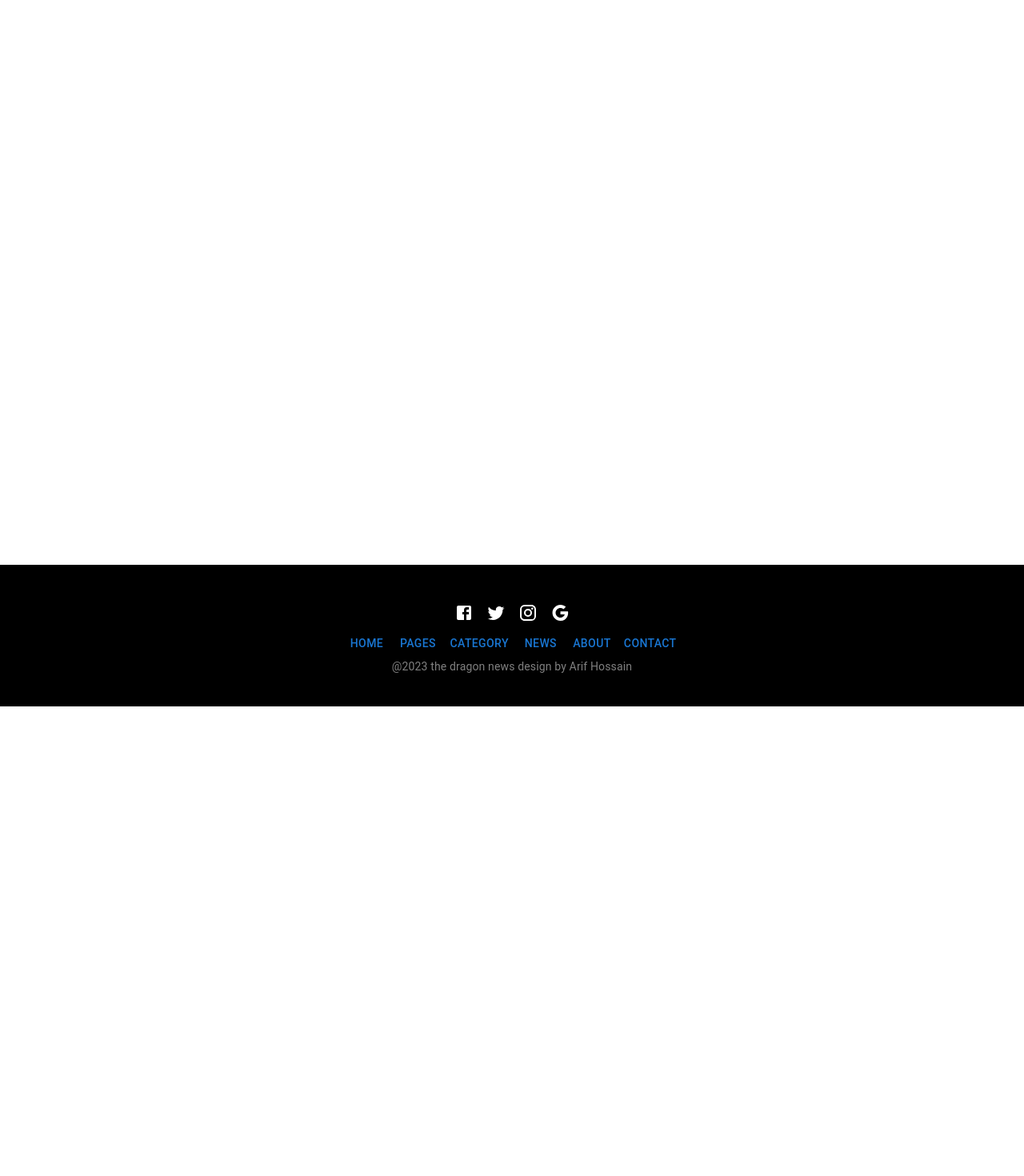
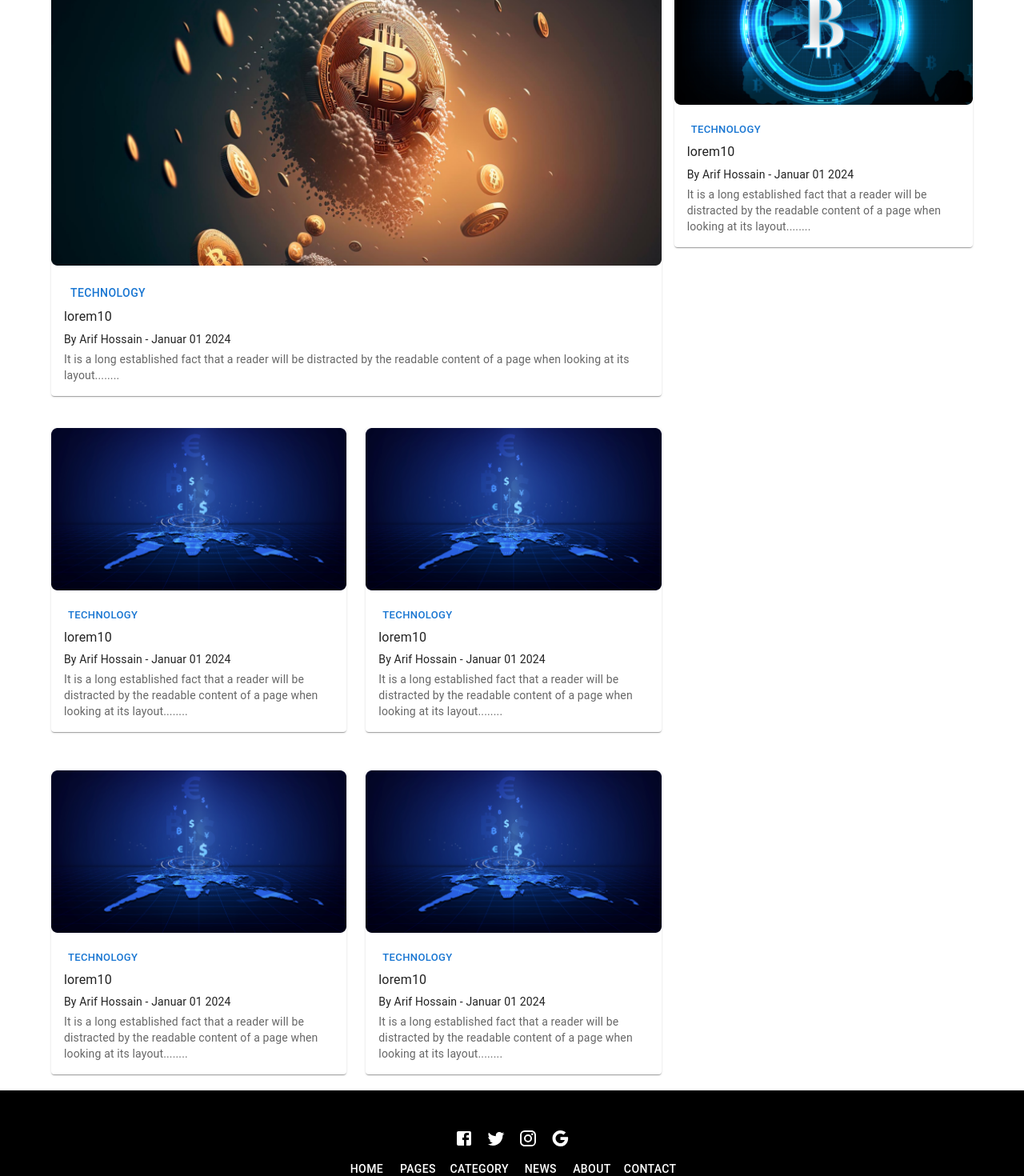
Before and after one commit to saarif23/dragon-new-with-next.js, a Next.js app: page / in a window 1280 px wide. Shown: the part 280-1750 px from the top of the page at 80% size. Before the commit the page ends 1163 px from the top, so only its background shows below. Built offline with nearby package versions, Linux system fonts and the light colour scheme.

Commit message:
get categoris news in categories list news

```diff
--- /dev/null
+++ b/src/app/categories/[categoriesId]/page.js
@@ -0,0 +1,11 @@
+import React from 'react';
+
+const DynamicNewsPage = () => {
+    return (
+        <div>
+            <h1>Dynamic New Page</h1>
+        </div>
+    );
+};
+
+export default DynamicNewsPage;
--- /dev/null
+++ b/src/app/categories/layout.js
@@ -0,0 +1,23 @@
+import CategoryList from '@/components/ui/CategoryList/CategoryList';
+import { Box, Container, Grid } from '@mui/material';
+import React from 'react';
+
+const CategoriesLayout = ({children}) => {
+    return (
+        <Box>
+            <Container>
+                <Grid container spacing={2}>
+                    <Grid item xs={3}>
+                      <CategoryList/>
+                    </Grid>
+                    <Grid item xs={9}>
+                        {children}
+                    </Grid>
+
+                </Grid>
+            </Container>
+        </Box>
+    );
+};
+
+export default CategoriesLayout;
--- a/src/app/page.js
+++ b/src/app/page.js
@@ -1,10 +1,22 @@
+"use client"
+import LatestNews from '@/components/ui/LatestNews';
+import SideBar from '@/components/ui/SideBar';
+import { Box, Grid } from '@mui/material';
 import React from 'react';
 
 const HomePage = () => {
   return (
-    <div>
-  this is home page
-    </div>
+    <Box sx={{ flexGrow: 1 }}>
+    <Grid container spacing={2}>
+      <Grid item xs={8}>
+     <LatestNews/>
+      </Grid>
+      <Grid item xs={4}>
+      <SideBar/>
+      </Grid>
+
+    </Grid>
+  </Box>
   );
 };
 
--- a/src/components/shared/Footer.js
+++ b/src/components/shared/Footer.js
@@ -35,11 +35,12 @@ const navItems = [
 const Footer = () => {
     return (
 
-        <Box className="w-full text-center  py-10 bg-black"
+        <Box className="w-full text-center bg-black py-10"
             sx={{
                 "& SVG": {
                     color: 'white'
-                }
+                },
+
             }}>
             <IconButton>
                 <FacebookIcon />
@@ -56,7 +57,7 @@ const Footer = () => {
             <Box className="w-full text-center">
                 {navItems.map((item) => (
                     <Link key={item} href={item.pathName}>
-                        <Button className='text-white'>{item.route}</Button>
+                        <Button sx={{color:'white'}}>{item.route}</Button>
                     </Link>
                 ))}
             </Box>
--- a/src/components/shared/Navbar.js
+++ b/src/components/shared/Navbar.js
@@ -26,7 +26,7 @@ const navItems = [
     },
     {
         route: "Category",
-        pathName: "/category",
+        pathName: "/categories/news",
     },
     {
         route: "About",
@@ -46,14 +46,16 @@ function Navbar() {
     return (
         <>
             <Header />
-            <AppBar className='bg-black' position="static">
+            <AppBar position="static" sx={{
+                backgroundColor:"black"
+            }}>
                 <Container maxWidth="xl">
                     <Toolbar disableGutters>
                         <Image src={logo} width={100} height={100} alt='logo' />
                         <Box className="w-full text-center">
                             {navItems.map((item) => (
                                 <Link key={item} href={item.pathName}>
-                                    <Button className='text-white'>{item.route}</Button>
+                                    <Button sx={{color:'white'}}>{item.route}</Button>
                                 </Link>
                             ))}
                         </Box>
--- /dev/null
+++ b/src/components/ui/CategoryList/CategoryList.js
@@ -0,0 +1,14 @@
+import getAllCategoriesNews from "@/utils/getAllCategoriesNews";
+
+
+const CategoryList = async () => {
+    const { data: allCategory } = await getAllCategoriesNews();
+    console.log(allCategory);
+    return (
+        <>
+            <h1>Categories</h1>
+        </>
+    );
+};
+
+export default CategoryList;
--- /dev/null
+++ b/src/components/ui/LatestNews.js
@@ -0,0 +1,130 @@
+"use client"
+
+import { Box, Button, Card, CardActionArea, CardContent, CardMedia, Grid, Typography } from "@mui/material";
+import TopNews1 from '@/assets/top-news.png'
+import TopNews2 from '@/assets/top-news2.png'
+import Image from "next/image";
+const LatestNews = () => {
+    return (
+        <Box>
+            <Card className="my-5">
+                <CardActionArea>
+                    <CardMedia>
+                        <Image src={TopNews1} alt="topNews" width={800} height={200} />
+                    </CardMedia>
+                    <CardContent>
+                        <Button size="medium" className="bg-red-500 text-white">Technology</Button>
+                        <Typography gutterBottom >
+                            lorem10
+                        </Typography>
+                        <Typography gutterBottom variant="body2" color="" >
+                            By Arif Hossain - Januar 01 2024
+                        </Typography>
+                        <Typography variant="body2" color="text.secondary">
+                            It is a long established fact that a reader will be
+                            distracted by the readable content of a page when looking at
+                            its layout........
+                        </Typography>
+                    </CardContent>
+                </CardActionArea>
+            </Card>
+            <Grid container rowSpacing={1} columnSpacing={{ xs: 1, sm: 2, md: 3 }}>
+                <Grid item xs={6}>
+                <Card className="my-5">
+                <CardActionArea>
+                    <CardMedia>
+                        <Image src={TopNews2} alt="topNews" width={800} height={200} />
+                    </CardMedia>
+                    <CardContent>
+                        <Button size="small" className="bg-red-500 text-white">Technology</Button>
+                        <Typography gutterBottom >
+                            lorem10
+                        </Typography>
+                        <Typography gutterBottom variant="body2" color="" >
+                            By Arif Hossain - Januar 01 2024
+                        </Typography>
+                        <Typography variant="body2" color="text.secondary">
+                            It is a long established fact that a reader will be
+                            distracted by the readable content of a page when looking at
+                            its layout........
+                        </Typography>
+                    </CardContent>
+                </CardActionArea>
+            </Card>
+                </Grid>
+                <Grid item xs={6}>
+                <Card className="my-5">
+                <CardActionArea>
+                    <CardMedia>
+                        <Image src={TopNews2} alt="topNews" width={800} height={200} />
+                    </CardMedia>
+                    <CardContent>
+                        <Button size="small" className="bg-red-500 text-white">Technology</Button>
+                        <Typography gutterBottom >
+                            lorem10
+                        </Typography>
+                        <Typography gutterBottom variant="body2" color="" >
+                            By Arif Hossain - Januar 01 2024
+                        </Typography>
+                        <Typography variant="body2" color="text.secondary">
+                            It is a long established fact that a reader will be
+                            distracted by the readable content of a page when looking at
+                            its layout........
+                        </Typography>
+                    </CardContent>
+                </CardActionArea>
+            </Card>
+                </Grid>
+                <Grid item xs={6}>
+                <Card className="my-5">
+                <CardActionArea>
+                    <CardMedia>
+                        <Image src={TopNews2} alt="topNews" width={800} height={200} />
+                    </CardMedia>
+                    <CardContent>
+                        <Button size="small" className="bg-red-500 text-white">Technology</Button>
+                        <Typography gutterBottom >
+                            lorem10
+                        </Typography>
+                        <Typography gutterBottom variant="body2" color="" >
+                            By Arif Hossain - Januar 01 2024
+                        </Typography>
+                        <Typography variant="body2" color="text.secondary">
+                            It is a long established fact that a reader will be
+                            distracted by the readable content of a page when looking at
+                            its layout........
+                        </Typography>
+                    </CardContent>
+                </CardActionArea>
+            </Card>
+                </Grid>
+                <Grid item xs={6}>
+                <Card className="my-5">
+                <CardActionArea>
+                    <CardMedia>
+                        <Image src={TopNews2} alt="topNews" width={800} height={200} />
+                    </CardMedia>
+                    <CardContent>
+                        <Button size="small" className="bg-red-500 text-white">Technology</Button>
+                        <Typography gutterBottom >
+                            lorem10
+                        </Typography>
+                        <Typography gutterBottom variant="body2" color="" >
+                            By Arif Hossain - Januar 01 2024
+                        </Typography>
+                        <Typography variant="body2" color="text.secondary">
+                            It is a long established fact that a reader will be
+                            distracted by the readable content of a page when looking at
+                            its layout........
+                        </Typography>
+                    </CardContent>
+                </CardActionArea>
+            </Card>
+                </Grid>
+
+            </Grid>
+        </Box>
+    );
+};
+
+export default LatestNews;
--- /dev/null
+++ b/src/components/ui/SideBar.js
@@ -0,0 +1,36 @@
+"use client"
+
+import { Box, Button, Card, CardActionArea, CardContent, CardMedia, Grid, Typography } from "@mui/material";
+import sideBarNews from "@/assets/side-top-news.png"
+import Image from "next/image";
+const SideBar = () => {
+    return (
+        <Box>
+            <Grid item >
+                <Card className="my-5">
+                    <CardActionArea>
+                        <CardMedia>
+                            <Image src={sideBarNews} alt="topNews" width={800} height={200} />
+                        </CardMedia>
+                        <CardContent>
+                            <Button size="small" className="bg-red-500 text-white">Technology</Button>
+                            <Typography gutterBottom >
+                                lorem10
+                            </Typography>
+                            <Typography gutterBottom variant="body2" color="" >
+                                By Arif Hossain - Januar 01 2024
+                            </Typography>
+                            <Typography variant="body2" color="text.secondary">
+                                It is a long established fact that a reader will be
+                                distracted by the readable content of a page when looking at
+                                its layout........
+                            </Typography>
+                        </CardContent>
+                    </CardActionArea>
+                </Card>
+            </Grid>
+        </Box>
+    );
+};
+
+export default SideBar;
--- /dev/null
+++ b/src/utils/getAllCategoriesNews.js
@@ -0,0 +1,7 @@
+
+const getAllCategoriesNews = async () => {
+    const res = await fetch('http://localhost:5000/categories')
+    return res.json()
+};
+
+export default getAllCategoriesNews;
```
